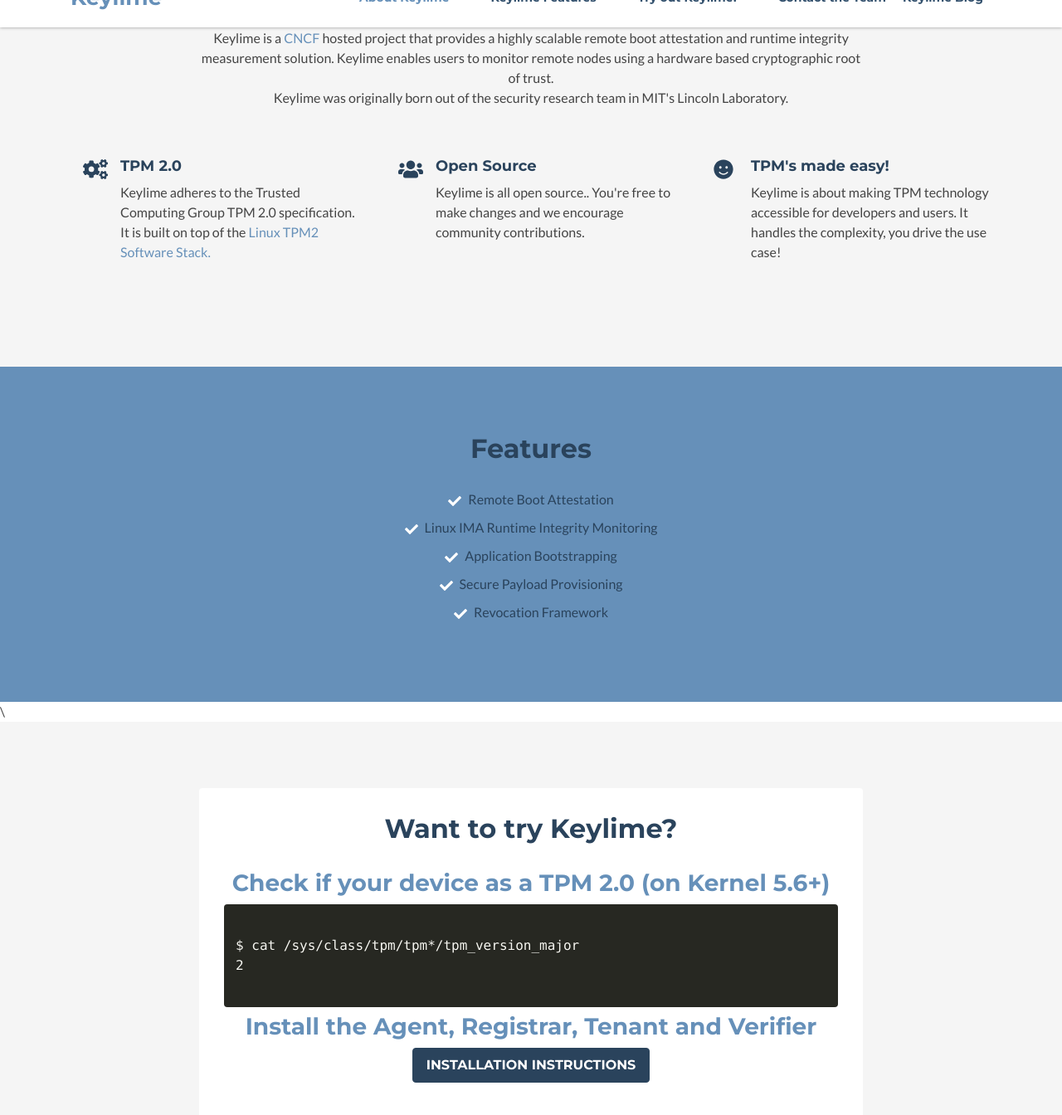
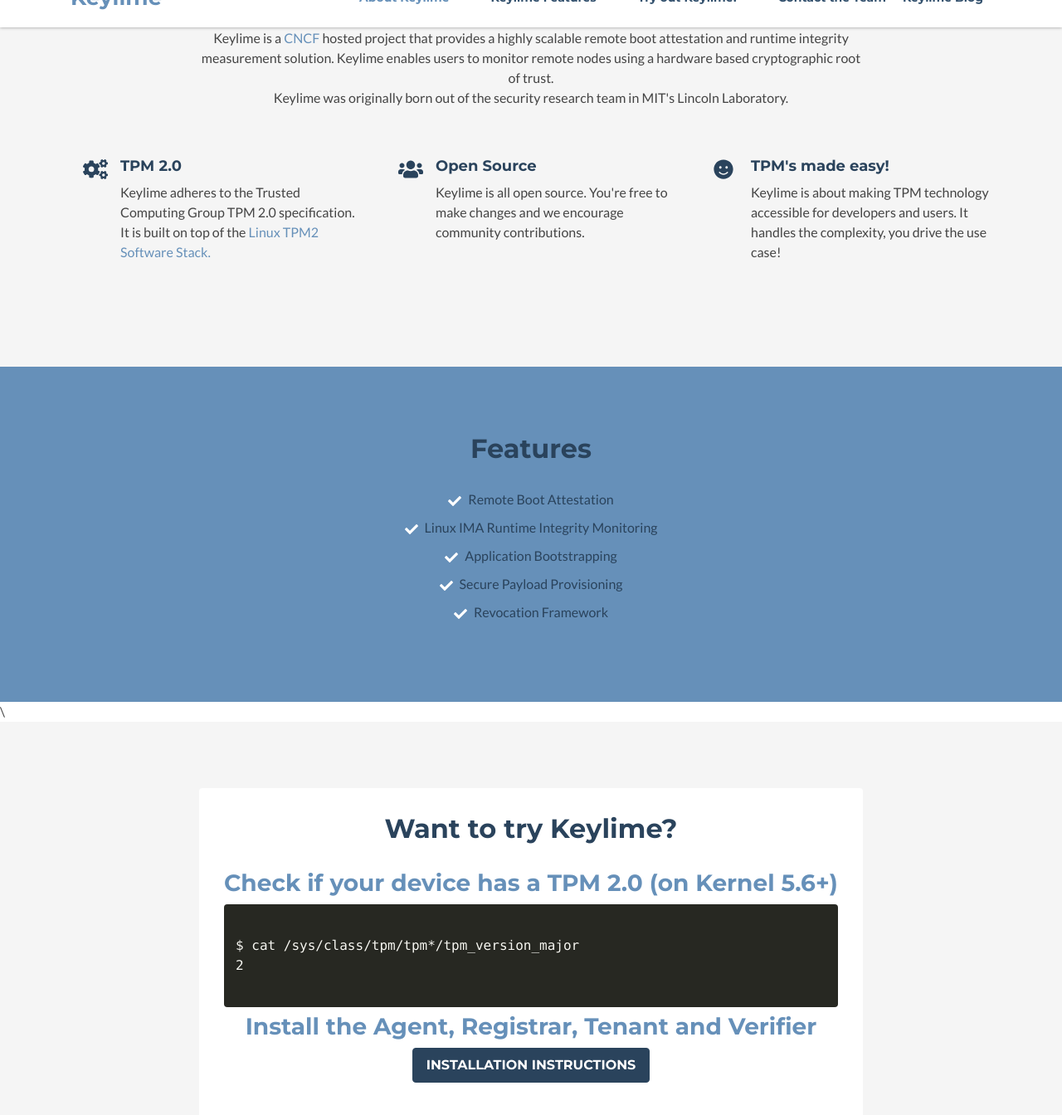
Before and after one commit to keylime/keylime.github.io, a Jekyll site: the page built from index.md, in a window 1280 px wide and 1400 px high, scrolled down 1292 px, cut to the strip 38-1382 px from the top of the window. Shown: the whole strip at 83% size. Built offline with Jekyll 4.4.1, drawn with Linux system fonts in a browser that asks for light colours; nearby versions of some CDN libraries; some of the changed text lies outside the part shown.

Commit message:
Fix typo on front page.
"Check if your device as [sic] a TPM 2.0 (on Kernel 5.6+)"

the ".." after "Try out run-time attestation" and "Keylime is all open
source" are inconsistent too, so remove them.

Signed-off-by: Dionna Glaze <dionnaglaze@google.com>

```diff
--- a/_includes/about.html
+++ b/_includes/about.html
@@ -26,7 +26,7 @@
                  </div>
                  <div class="content">
                      <h3 class="sub-title">Open Source</h3>
-                     <p>Keylime is all open source.. You're free to make changes and we encourage community contributions.</p>
+                     <p>Keylime is all open source. You're free to make changes and we encourage community contributions.</p>
                  </div><!--//content-->
              </div><!--//item-->
              <div class="item col-md-4 col-sm-6 col-xs-12">
--- a/_includes/docs.html
+++ b/_includes/docs.html
@@ -3,7 +3,7 @@
     <div class="container">
         <div class="docs-inner">
         <h2 class="title text-center">Want to try Keylime?</h2>
-        <h3 class="sub-title text-center">Check if your device as a TPM 2.0 (on Kernel 5.6+)</h3>
+        <h3 class="sub-title text-center">Check if your device has a TPM 2.0 (on Kernel 5.6+)</h3>
         <div class="code-block">
                 <!--//Use Prismjs - http://prismjs.com/index.html#basic-usage -->
                 <pre><code class="language-markup">
@@ -16,7 +16,7 @@
                 <a class="btn btn-cta-primary" href="https://keylime.readthedocs.io/en/latest/user_guide/runtime_ima.html" target="_blank">Installation instructions</a>
             </p>
         </div><!--//block-->
-           <h3 class="sub-title text-center">Try out run-time attestation..</h3>
+           <h3 class="sub-title text-center">Try out run-time attestation</h3>
            <div class="block">
                <p class="text-center">
                    <a class="btn btn-cta-primary" href="https://keylime.readthedocs.io/en/latest/user_guide/runtime_ima.html" target="_blank">Run-time setup</a>
```
